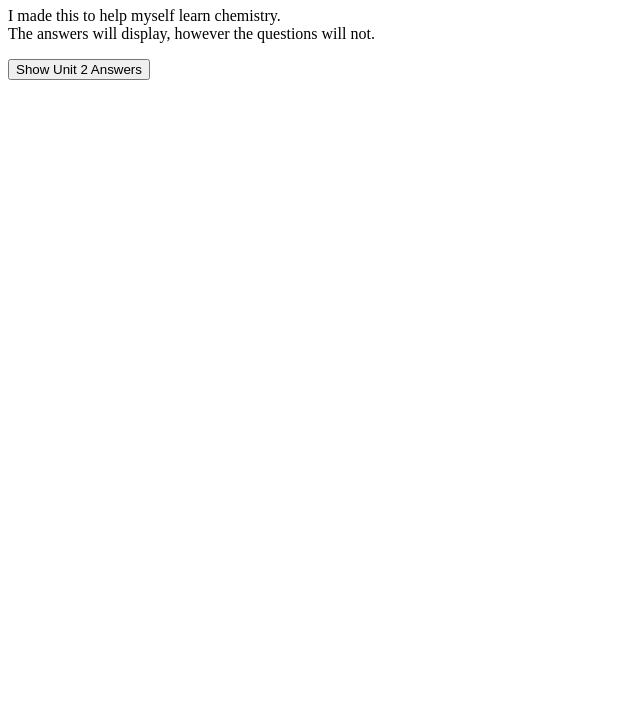
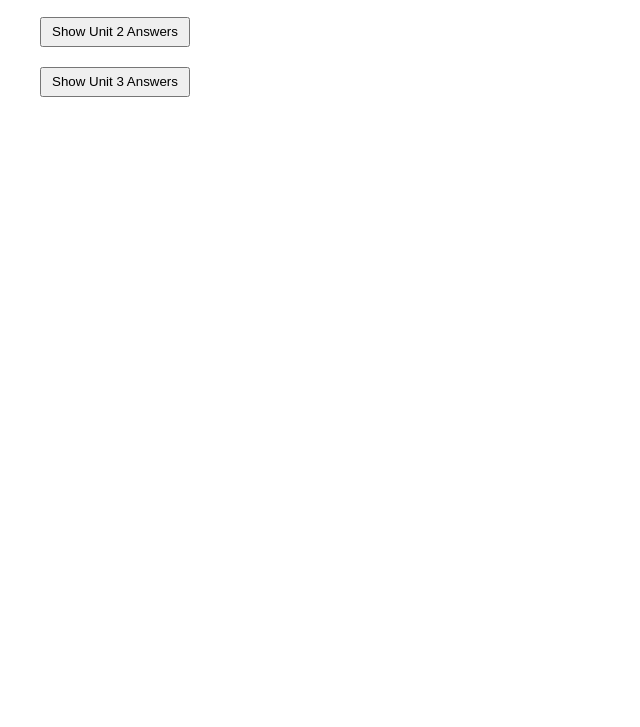
Before and after one commit to zharnite/Flinn-AP-Chem, a plain HTML site: page index.html in a window 1280 px wide. Shown: the part 73-800 px from the top of the page, without its empty margins (0-640 px from the left). Drawn offline with Linux system fonts and the light colour scheme.

Commit message:
Update index.html

```diff
--- a/index.html
+++ b/index.html
@@ -4,14 +4,33 @@
 		<title>FLINN AP Chemisty Answers</title>
 
 		<meta name="viewport" content="width=device-width, initial-scale=1.0">
+		<style>
+			body {
+				font-family: sans-serif;
+				margin: 20px 20px 20px 30px;
 
+			}
+
+			button {
+
+				width: 150px;
+				height: 30px;
+				margin: 10px;
+			}
+
+
+
+		</style>
 	</head>
 	<body>
 		<h1>FLINN AP Chemisty Answers</h1>
-		<p>I made this to help myself learn chemistry. <br>
-		The answers will display, however the questions will not.</p>
+
 		<button onclick="unit_2();">Show Unit 2 Answers</button>
 		<div id="addHere_2"></div>
+
+		<button onclick="unit_3();">Show Unit 3 Answers</button>
+		<div id="addHere_3"></div>
+
 
 		<script>
 
@@ -26,6 +45,16 @@
 				}
 			}
 
+			function unit_3() {
+				var num = 100;
+				for(var i = 0; i < num; i++) {
+					var img = document.createElement("img");
+					theLink = "https://www.flinnprep.com/Content/AP_Chemistry_Prep_Course/Chemical_Reactions/Assets/Images/AnswerImages/question" + i + ".png";
+					img.src = theLink;
+					var src = document.getElementById("addHere_3");
+					src.appendChild(img);
+				}
+			}
 
 
 		</script>
```
